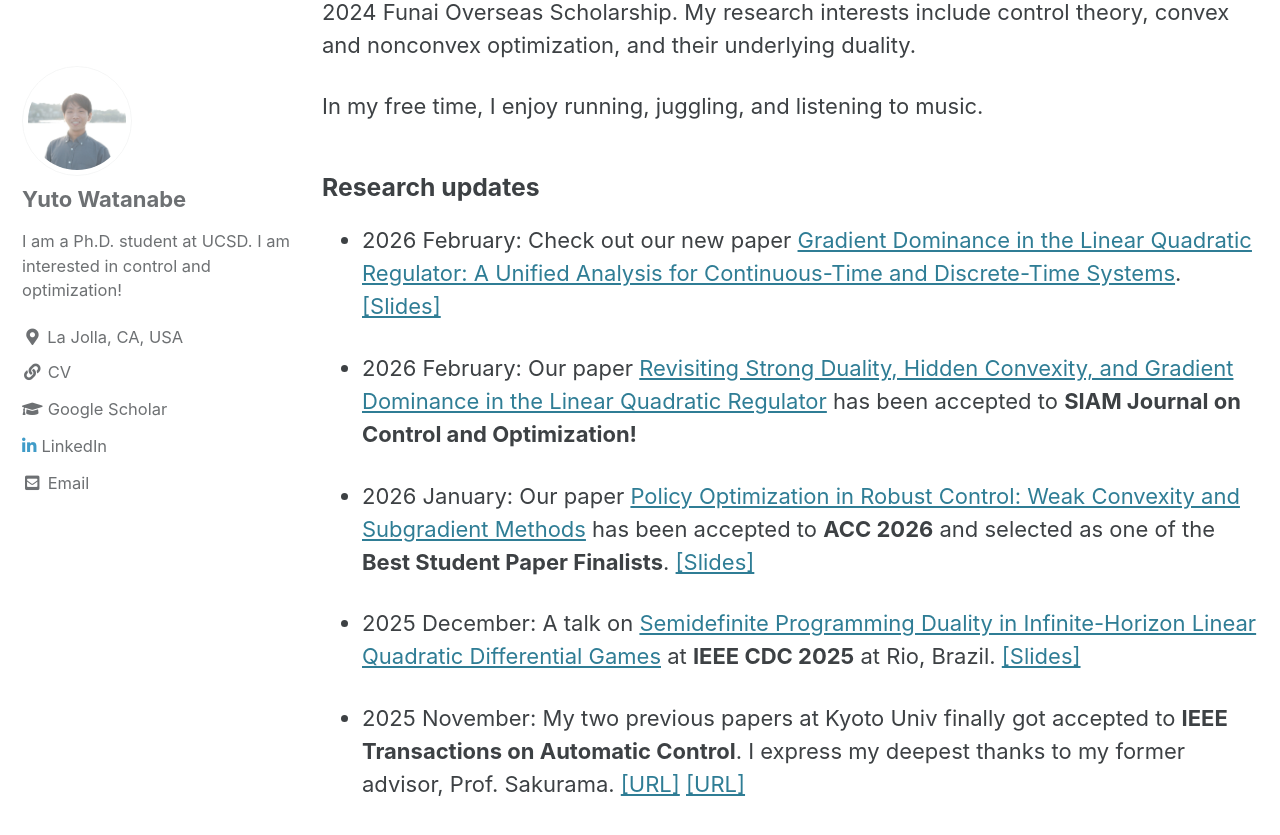
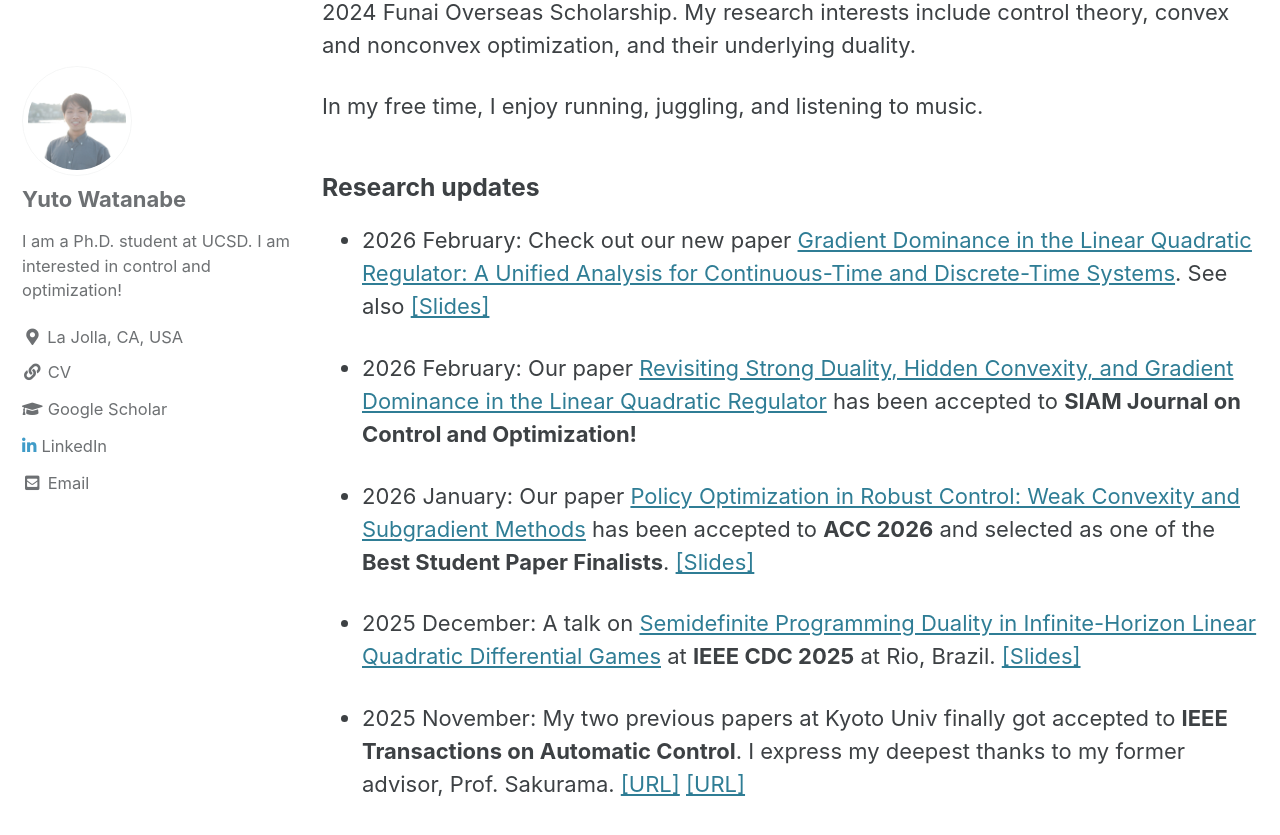
Before and after one commit to WatanabeYuto/watanabeyuto.github.io, a Jekyll site: the page built from index.md, in a window 1280 px wide and 900 px high, scrolled down 372 px. Shown: the top 835 px of the window. Built offline with Jekyll 4.4.1, drawn with Linux system fonts in a browser that asks for light colours; cached includes are drawn as plain includes; the list of posts is cut into pages by our own code.

Commit message:
slides update

```diff
--- a/index.md
+++ b/index.md
@@ -20,7 +20,7 @@ In my free time, I enjoy running, juggling, and listening to music.
 
 ### Research updates
 
-- 2026 February: Check out our new paper [Gradient Dominance in the Linear Quadratic Regulator: A Unified Analysis for Continuous-Time and Discrete-Time Systems](https://arxiv.org/abs/2602.22577). [[Slides]](https://drive.google.com/file/d/17O7PIXuA1OCcGdy_bmpJg0JzLxjXjJLk/view?usp=sharing)
+- 2026 February: Check out our new paper [Gradient Dominance in the Linear Quadratic Regulator: A Unified Analysis for Continuous-Time and Discrete-Time Systems](https://arxiv.org/abs/2602.22577). See also [[Slides]](https://drive.google.com/file/d/17O7PIXuA1OCcGdy_bmpJg0JzLxjXjJLk/view?usp=sharing)
 
 - 2026 February: Our paper [Revisiting Strong Duality, Hidden Convexity, and Gradient Dominance in the Linear Quadratic Regulator](https://arxiv.org/abs/2503.10964) has been accepted to **SIAM Journal on Control and Optimization!**
 
```
